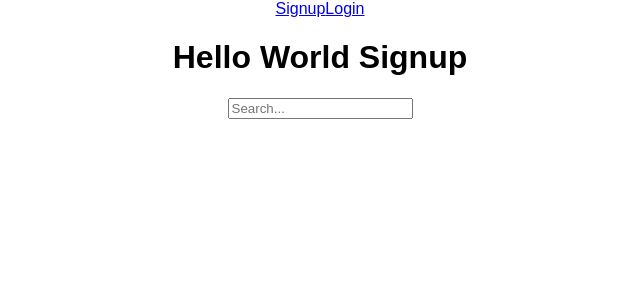
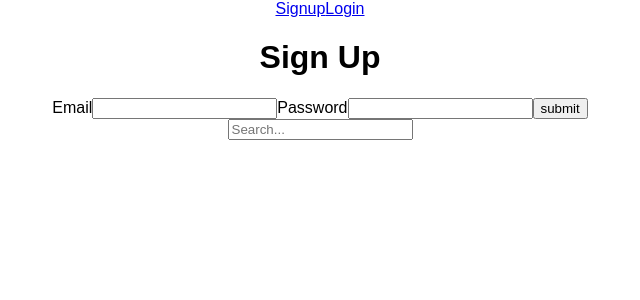
Before and after one commit to samgehret/esGApe-front-end, a React (Create React App) app: page /signup in a window 1280 px wide. Shown: the top 300 px of the page, without its empty margins (320-960 px from the left). Built offline with nearby package versions, Linux system fonts and the light colour scheme.

Commit message:
Midway through setting up signup and login post requests; pushing so Sam H can see app.js

```diff
--- a/package.json
+++ b/package.json
@@ -3,6 +3,7 @@
   "version": "0.1.0",
   "private": true,
   "dependencies": {
+    "axios": "^0.18.0",
     "react": "^16.2.0",
     "react-dom": "^16.2.0",
     "react-router-dom": "^4.2.2",
--- a/src/App.js
+++ b/src/App.js
@@ -1,30 +1,82 @@
 import React, { Component } from 'react'
 // import logo from './logo.svg';
+
+//stylesheet
 import './App.css'
+// components
 import Restaurant from './components/Restaurant'
 import Navbar from './components/Navbar'
 import SignupForm from './components/forms/SignupForm'
 import LoginForm from './components/forms/LoginForm'
-import {Route, Link, Redirect, Switch} from 'react-router-dom'
+// dependencies not in create-react-app
+import { Route, Link, Redirect, Switch } from 'react-router-dom'
+import axios from 'axios'
 class App extends Component {
   constructor (props) {
     super(props)
     this.state = {
       email: '',
       password: '',
-      loggedIn: false,
+      isLoggedIn: false,
       restaurant: []  // restaurant start from [] empty array
     }
+    this.handleInput = this.handleInput.bind(this)
+    this.handleSignUp = this.handleSignUp.bind(this)
+    this.handleLogIn = this.handleLogIn.bind(this)
+  }
+  componentDidMount() {
+    if (localStorage.token) {
+      this.setState({
+        isLoggedIn: true,
+      })
+    } else {
+      this.setState({
+        isLoggedIn: false
+      })
+    }
+    console.log(this.state)
   }
 
+  handleInput(e) {
+    this.setState({
+        [e.target.name]: e.target.value
+    })
+    console.log(this.state)
+  }
+
+  handleSignUp(e) {
+    e.preventDefault()
+    axios.post('http://localhost:3002/users/signup', {email: this.state.email, password: this.state.password})
+    .then(response => {
+      localStorage.token = response.data.token
+      this.setState({
+        isLoggedIn: true
+    })
+    console.log('successful signup')
+  })
+
+
+  }
+
+  handleLogIn(e) {
+    e.preventDefault()
+    axios.post("http://localhost:3002/users/login", {email: this.state.email, password: this.state.password})
+    .then(response => {
+      localStorage.token = response.data.token
+      this.setState({
+        isLoggedIn: true
+      })
+    })
+    console.log('successful login')
+  }
   render () {
     return (
       <div className='App'>
         <div className='Main'>
         <Navbar />
         {/* Add Switch? */}
-          <Route path='/signup' render={() => <SignupForm />}/>
-          <Route path='/login' render={() => <LoginForm />}/>
+          <Route path='/signup' render={() => <SignupForm handleInput={this.handleInput} handleSignUp={this.handleSignUp} />}/>
+          <Route path='/login' render={() => <LoginForm handleInput={this.handleInput} handleLogIn={this.handleLogIn} />}/>
           <div className='search'>
             <input type='text' placeholder='Search...' value={this.state.search} onChange={this.handleSearch} />
           </div>
--- a/src/components/forms/LoginForm.js
+++ b/src/components/forms/LoginForm.js
@@ -4,7 +4,15 @@ class LoginForm extends Component {
     render() {
         return (
             <div>
-                <h1>Hello World Login</h1>
+                <h1>Login</h1>
+
+                <form>
+                    <label>Email</label>
+                    <input type="text" name="email" maxLength="25" onChange={this.props.handleInput} />
+                    <label>Password</label>
+                    <input type="password" name="password" maxLength="25" onChange={this.props.handleInput} />
+                    <input value="submit" type="submit" onClick={this.props.handleLogIn}/>
+                </form>
             </div>
         );
     }
--- a/src/components/forms/SignupForm.js
+++ b/src/components/forms/SignupForm.js
@@ -4,7 +4,15 @@ class SignupForm extends Component {
     render() {
         return (
             <div>
-                <h1>Hello World Signup</h1>
+                <h1>Sign Up</h1>
+
+                <form>
+                    <label>Email</label>
+                    <input type="text" name="email" maxLength="25" onChange={this.props.handleInput} />
+                    <label>Password</label>
+                    <input type="password" name="password" maxLength="25" onChange={this.props.handleInput} />
+                    <input value="submit" type="submit" onClick={this.props.handleSignUp} />
+                </form>
             </div>
         );
     }
```
Also changed, not shown: 1 other file (tests, documents, lock files or other folders).
